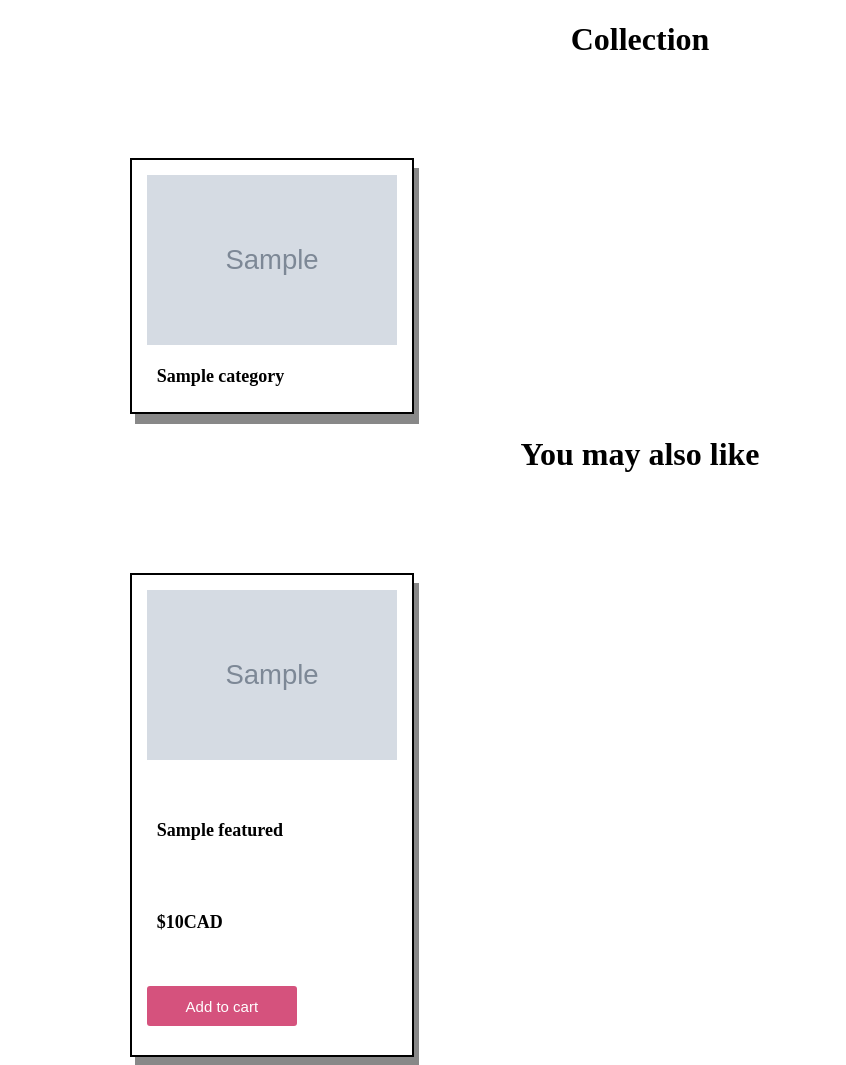
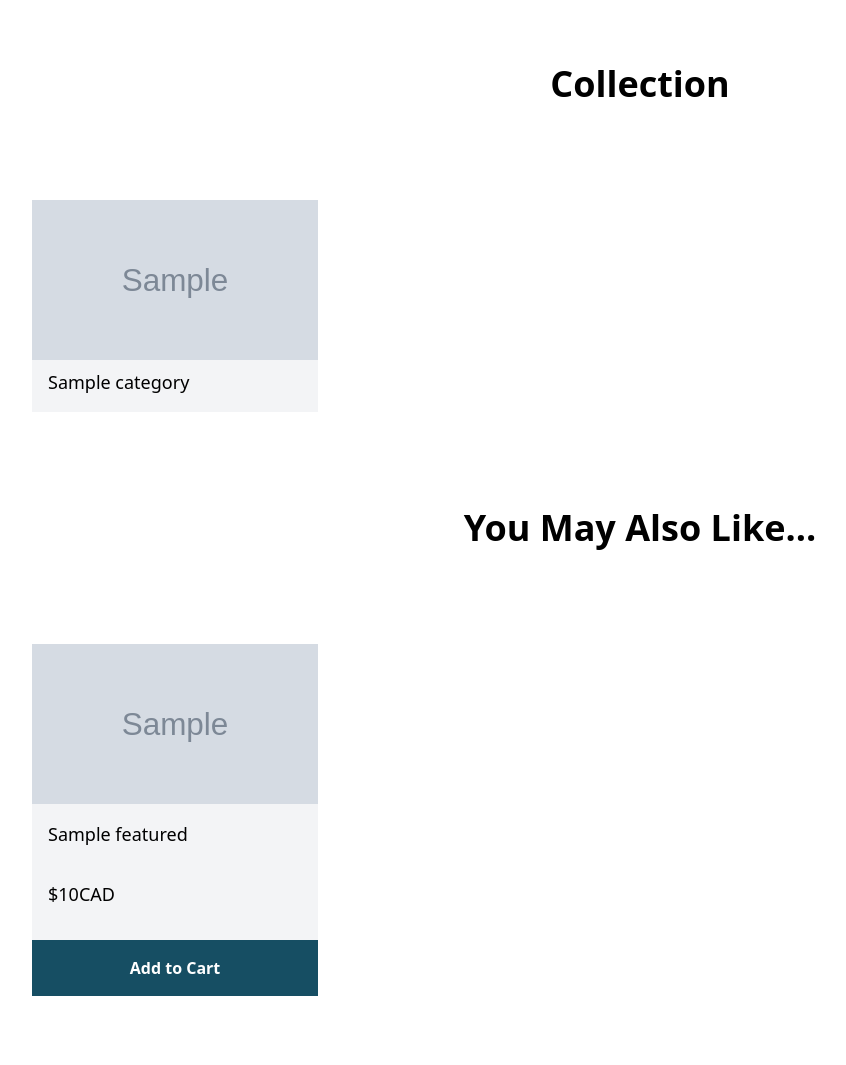
Before and after one commit to mahelhelou/python-flask-jinja, a Flask app: template templates/template.html in a window 1280 px wide. Shown: the whole page, without its empty margins (0-846 px from the left). After the commit the page ends 996 px from the top, so only its background shows below. Run offline with Flask 2, Linux system fonts and the light colour scheme; the template is opened without the code that fills it: most values are stand-ins (such as "Sample title", 1, 10 or a date in 2020); grey boxes marked "Sample" are stand-in pictures; some libraries are stand-ins or nearby versions.

Commit message:
Complete project

```diff
--- a/req.py
+++ b/req.py
@@ -4,50 +4,40 @@ import flask
 from flask import render_template
 import jinja2
 
-# object class
+# Category class
+class Category:
+	def getData(self):
+		url = 'http://staging.bldt.ca/api/method/build_it.user_api.home.get_home/data/main_categories'
+		response = requests.get(url)
+		return response.text
 
-# Category Class
-class Category:
- def getData(self):
-    url = 'http://staging.bldt.ca/api/method/build_it.user_api.home.get_home/data/main_categories'
-    response = requests.get(url)
-    return response.text
-
-# Category Object
 category = Category()
 values_of_category = category.getData()
 
-#################################################
+# Product class
+class Product:
+	def getData(self):
+		url = 'http://staging.bldt.ca/api/method/build_it.user_api.home.get_home/data/main_categories'
+		response = requests.get(url)
+		return response.text
 
-# Product Class
-class Product:
- def getData(self):
-    url = 'http://staging.bldt.ca/api/method/build_it.user_api.home.get_home/data/main_categories'
-    response = requests.get(url)
-    return response.text
-
-
-# Product Object
-product = Product();
+product = Product()
 values_of_product = product.getData()
 
-        # _______________________________________________________________-
+app = flask.Flask(__name__)
+@app.route("/template.html")
 
-app =flask.Flask(__name__)
-@app.route("/template.html")
 def home():
-    res = requests.get("http://staging.bldt.ca/api/method/build_it.user_api.home.get_home")
-    data = res.text
-    data = json.loads(data)
-    # print(type(data), res.text)
-    # print(data['data']['main_categories'][5]['image'])
+	res = requests.get("http://staging.bldt.ca/api/method/build_it.user_api.home.get_home")
+	data = res.text
+	data = json.loads(data)
 
-    context = {}
-    context['title'] = "gsg"
-    context['main_categories'] = data['data']['main_categories']
-    data_product = json.loads(values_of_product)
-    context['featured_items'] = data_product['data']['featured_items']
-    return render_template("template.html",**context)
+	context = {}
+	context['title'] = "gsg"
+	context['main_categories'] = data['data']['main_categories']
+	data_product = json.loads(values_of_product)
+	context['featured_items'] = data_product['data']['featured_items']
+	return render_template("template.html",**context)
 
 
 app.run(debug=True)
--- a/templates/template.html
+++ b/templates/template.html
@@ -4,129 +4,40 @@
 <head>
 	<meta charset="UTF-8">
 	<title>{{title}}</title>
+	<script src="https://cdn.tailwindcss.com"></script>
 </head>
-<style>
-    .container {
-        width: 85%;
-        margin: auto;
-    }
-
-    h1 {
-        display: flex;
-        justify-content: center;
-    }
-
-    .outer {
-        display: grid;
-        grid-template-columns: repeat(auto-fill, minmax(250px, 1fr));
-        grid-gap: 30px;
-        margin-top: 100px;
-    }
-
-    .product {
-        display: grid;
-        grid-template-columns: repeat(auto-fill, minmax(250px, 1fr));
-        grid-gap: 30px;
-        margin-top: 100px;
-    }
-
-    img {
-        height: 170px;
-        width: 250px;
-        overflow: hidden;
-        transition: .5s;
-    }
-
-    .text {
-        font-size: large;
-        font-weight: 700;
-        padding: 10px;
-        margin-top: 7px;
-        transition: .5s;
-    }
-
-    .inner,
-    .product {
-        border: 2px solid black;
-        margin: auto;
-        padding: 15px;
-        box-shadow: 5px 10px #888888;
-        overflow: hidden;
-
-    }
-
-    .product {
-        border: 2px solid black;
-        margin: auto;
-        padding: 15px;
-        height: 450px;
-        box-shadow: 5px 10px #888888;
-        overflow: hidden;
-
-    }
-
-    .inner:hover img {
-        transform: scale(120%) rotate(2deg);
-
-    }
-
-    .product:hover img {
-        transform: scale(120%);
-
-    }
-
-    .inner:hover .text {
-        transform: rotate(2deg);
-
-    }
-
-    input {
-        padding: 8px 10px;
-        width: 150px;
-        height: 40px;
-        font-size: 15px;
-        border: 0px;
-        background: #D5527D;
-        color: #fff;
-        cursor: pointer;
-        border-radius: 3px;
-        outline: none;
-    }
-</style>
 
 <body>
 	<div class="container">
-        <h1>Collection</h1>
-        <div class="outer">
+		<div class="py-16">
+			<h1 class="text-4xl font-bold text-center">Collection</h1>
+		</div>
+		<div class="p-8 grid grid-cols-4 gap-6">
 			{%for category in main_categories%}
-            <div class="inner">
-                <img src="{{category.image}}">
-                <div class="text">{{category.category_name}}</div>
+			<div class="bg-gray-100">
+				<img class="w-full h-[10rem] object-cover" src="{{category.image}}">
+				<p class="mt-2 ml-4 pb-4 text-lg">{{category.category_name}}</p>
 			</div>
 			{%endfor%}
 		</div>
 	</div>
 
-
-    <!--also more-->
+	<!-- Featured items -->
 	<div class="container">
-        <h1>You may also like</h1>
-        <div class="outer">
+		<div class="py-16">
+			<h1 class="text-4xl font-bold text-center">You May Also Like...</h1>
+		</div>
+		<div class="p-8 grid grid-cols-4 gap-6">
 			{%for items in featured_items%}
-            <div class="product">
-                <img src="{{items.gallery[0].image}}">
-                <div class="text"> {{items.product_name}}</div>
-                <div class="text"> ${{items.price}}CAD</div>
-                <div>
-                    <input type="button" value="Add to cart">
-                </div>
+			<div class="bg-gray-100 flex flex-col space-y-4">
+				<img class="w-full h-[10rem] object-cover" src="{{items.gallery[0].image}}">
+				<p class="mt-2 ml-4 pb-4 text-lg">{{items.product_name}}</p>
+				<p class="mt-2 ml-4 pb-4 text-lg">${{items.price}}CAD</p>
+				<button class="py-4 px-6 mt-auto bg-cyan-900 text-white font-bold">Add to Cart</button>
 			</div>
 			{%endfor%}
 		</div>
 	</div>
-
-
-
 </body>
 
 </html>
```
Also changed, not shown: test.html (added, +15 -0 lines). Lines whose indentation alone changed are shown as unchanged.
